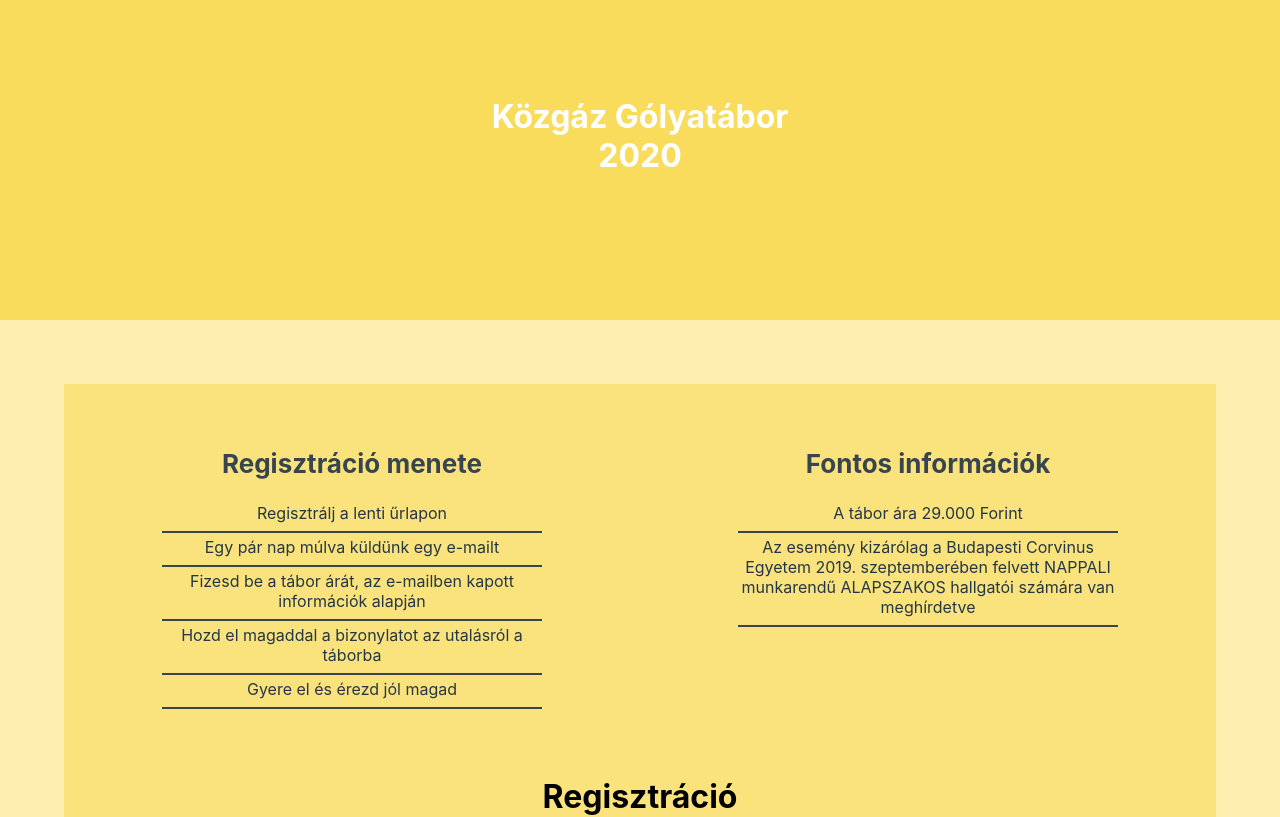
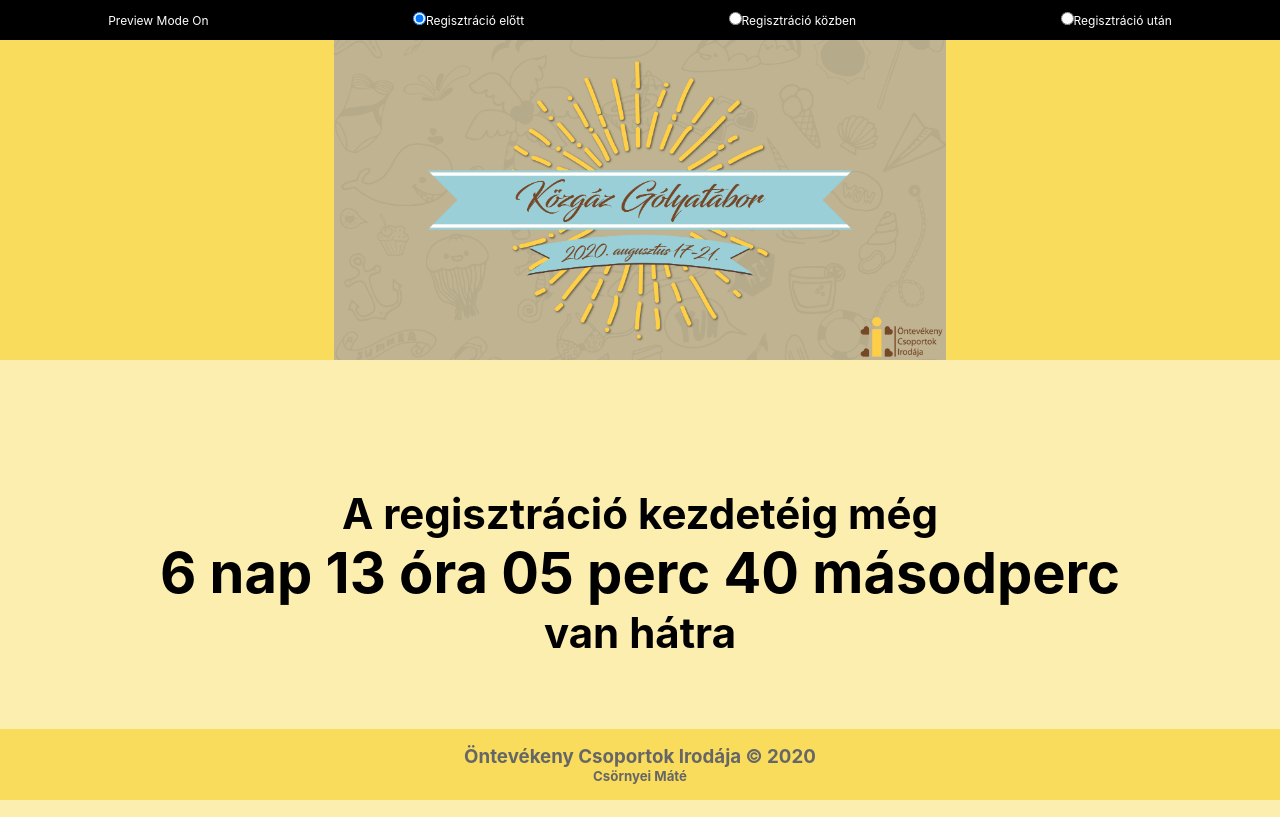
Before and after one commit to ocsibce/ocsi-gt-regisztracio, a React (Create React App) app in the folder regisztracio/: page / in a window 1280 px wide. Shown: the top 817 px of the page. Built offline with nearby package versions, Linux system fonts and the light colour scheme.

Commit message:
Posting data to test API

```diff
--- a/regisztracio/package.json
+++ b/regisztracio/package.json
@@ -6,12 +6,14 @@
     "@testing-library/jest-dom": "^4.2.4",
     "@testing-library/react": "^9.3.2",
     "@testing-library/user-event": "^7.1.2",
+    "@types/axios": "^0.14.0",
     "@types/jest": "^24.0.0",
     "@types/node": "^12.0.0",
     "@types/react": "^16.9.0",
     "@types/react-dom": "^16.9.0",
     "@types/react-redux": "^7.1.9",
     "@types/styled-components": "^5.1.1",
+    "axios": "^0.19.2",
     "react": "^16.13.1",
     "react-dom": "^16.13.1",
     "react-redux": "^7.2.0",
--- a/regisztracio/src/Components/Hero.tsx
+++ b/regisztracio/src/Components/Hero.tsx
@@ -1,9 +1,10 @@
 import React from 'react';
 import styled from 'styled-components';
+import Cover from '../facebook_cover.png';
 
 const Header = styled.header`
     width: 100%;
-    height: 20vh;
+    height: 40vh;
     background-color: #F9DC5C;
     color: #FFF;
     position: relative;
@@ -11,45 +12,22 @@
 `;
 
 const BigHeader = styled(Header)`
-    height: 40vh
+    height: 60vh
 `
 
-const HeroContainer = styled.div`
-    margin: 0;
-    position: absolute;
-    top: 50%;
-    left: 50%;
-    transform: translate(-50%, -50%);
+const HeroImg = styled.img`
+    max-width: 100%;
+    max-height: 100%;
 `;
 
-const MainTitle = styled.h1`
-    font-size: 32px;
-    margin-bottom: 24px;
-`;
-
-const BigTitle = styled(MainTitle)`
-    margin-bottom: 48px;
-`;
-
-const TitleSpan = styled.span`
-    display: block;
-`;
+// TODO: text in mobile view
 
 const Hero = (props: {heroStyle: "small" | "big"}) => {
 
-    const heroText = <>
-        <TitleSpan>Közgáz Gólyatábor </TitleSpan>
-        <TitleSpan>2020</TitleSpan>
-    </>
+    return props.heroStyle === "big" ?
+        <BigHeader> <HeroImg src={Cover} /> </BigHeader> :
+        <Header> <HeroImg src={Cover} /> </Header>
 
-    const heroTitle = props.heroStyle === "big" ? <BigTitle> {heroText} </BigTitle> : <MainTitle> {heroText} </MainTitle>;
-
-    const heroHeader = props.heroStyle === "big" ?
-        <BigHeader> <HeroContainer> {heroTitle} </HeroContainer> </BigHeader> :
-        <Header> <HeroContainer> {heroTitle} </HeroContainer> </Header>
-
-
-    return heroHeader;
 }
 
 export default Hero;
--- a/regisztracio/src/Components/Registration/Form.tsx
+++ b/regisztracio/src/Components/Registration/Form.tsx
@@ -1,7 +1,9 @@
 import React, { useState, useEffect } from 'react';
 import styled from 'styled-components';
+import { useSelector, useDispatch } from 'react-redux';
+import axios, { AxiosResponse, AxiosError } from 'axios';
 import { RegisztracioAdat, InitialState } from '../../utils/types';
-import { useSelector } from 'react-redux';
+import { requestSent, resultChanged } from '../../State/actions';
 
 const FormContainer = styled.div`
     display: flex;
@@ -134,7 +136,7 @@
         },
         nem: null,
         oktazonosito: null,
-        szulDatum: "",
+        szulDatum: "2000-01-01",
         szulHely: "",
         anyjaNeve: "",
         allergia: "",
@@ -153,9 +155,10 @@
     const [isFormValid, setIsFormValid] = useState(false);
 
     const szakok = useSelector((state: InitialState) => state.szakok);
+    const dispatch = useDispatch();
 
     const szakOptions = szakok!.map((szak) => {
-        return <option value={szak.id}>{szak.name}</option>
+        return <option key={szak.name} value={szak.id}>{szak.name}</option>
     })
 
     useEffect(() => {
@@ -373,8 +376,63 @@
 
     const onSubmit = (event: Event) => {
         event.preventDefault();
-        console.log(regAdat);
-        // TODO this
+        const golyaAdat = {
+            nev: regAdat.nev,
+            email: regAdat.email,
+            szak: regAdat.szak,
+            telefonszam: regAdat.telefonszam,
+            cim: `${regAdat.lakcim.irszam} ${regAdat.lakcim.varos} ${regAdat.lakcim.utca}`,
+            nem: regAdat.nem,
+            oktatasiAzonosito: regAdat.oktazonosito,
+            szuletesiDatum: regAdat.szulDatum,
+            szuletesiHely: regAdat.szulHely,
+            poloMeret: regAdat.polo,
+            hetfo: regAdat.napok.hetfo,
+            kedd: regAdat.napok.kedd,
+            szerda: regAdat.napok.szerda,
+            csutortok: regAdat.napok.csutortok,
+            pentek: regAdat.napok.pentek,
+            anyjaNeve: regAdat.anyjaNeve,
+            allergia: regAdat.allergia,
+            etelerzekenyseg: regAdat.etelerzekeny,
+            egyeb: regAdat.egyeb
+        };
+
+        axios('http://teszt.api.bceocsi.com/golya/create.php', {
+            method: 'post',
+            data: golyaAdat,
+            headers: {
+                'Access-Control-Allow-Origin': '*',
+                'Content-Type': 'application/json',
+            },
+            withCredentials: true
+        }).then((response: AxiosResponse) => {
+            switch(response.status) {
+                case 201:
+                    dispatch(resultChanged("sikeres"))
+                    break;
+                case 403:
+                    dispatch(resultChanged("dupla"))
+                    break;
+                case 400:
+                case 503:
+                default:
+                    dispatch(resultChanged("sikertelen"))
+                    break;
+            }
+        }).catch((error: AxiosError) => {
+            switch(error.response!.status) {
+                case 403:
+                    dispatch(resultChanged("dupla"))
+                    break;
+                case 400:
+                case 503:
+                default:
+                    dispatch(resultChanged("sikertelen"))
+                    break;
+            }
+        });
+        dispatch(requestSent());
     }
 
     const validateForm = () => {
@@ -392,7 +450,7 @@
             setIsFormValid(false);
             return;
         }
-        if(regAdat.lakcim.irszam < 1000 || regAdat.lakcim.varos === "" || regAdat.lakcim.utca === "" || regAdat.szulDatum === "" || regAdat.szulHely === "" || regAdat.anyjaNeve === "") {
+        if(regAdat.lakcim.irszam < 1000 || regAdat.lakcim.varos === "" || regAdat.lakcim.utca === "" || regAdat.szulDatum === "" || regAdat.szulHely === "" || regAdat.anyjaNeve === "" || regAdat.szak === "" || regAdat.polo === "") {
             setIsFormValid(false);
             return;
         }
@@ -450,7 +508,7 @@
                     </InputGroup>
                     <InputGroup>
                         <Label htmlFor="szulDate">Születési dátum</Label>
-                        <Input type="date" name="szulDate" id="szulDate" onChange={szulDatumChange} />
+                        <Input type="date" name="szulDate" id="szulDate" onChange={szulDatumChange} value={regAdat.szulDatum} />
                     </InputGroup>
                     <InputGroup>
                         <Label htmlFor="szulHely">Születési hely</Label>
@@ -473,17 +531,17 @@
                     <InputGroup>
                         <Label>Szak</Label>
                         <Select name="szak" id="szak" onChange={szakSelect} value={regAdat.szak} >
+                            <option value="" disabled>Kérlek válasz</option>
                             {szakOptions}
                         </Select>
                     </InputGroup>
                     <InputGroup>
                         <Label>Póló méret</Label>
                         <Select name="polo" id="polo" onChange={poloSelect} value={regAdat.polo}>
-                            <option value="xs">XS</option>
+                            <option value="" disabled>Kérlek válasz</option>
                             <option value="s">S</option>
                             <option value="m">M</option>
                             <option value="l">L</option>
-                            <option value="xl">XL</option>
                         </Select>
                     </InputGroup>
                     <InputGroupDays>
@@ -551,7 +609,7 @@
                     </InputGroup>
                 </FormColLast>
             </FormContainer>
-            <h4>Biztos itt lesz valami házirend meg adatkezelési szabályzat</h4>
+            <h4>A regisztrációval kijelentem, hogy a <a href="#">házirendet</a> és az <a href="#">adatkezelési nyilatkozatot</a> elolvastam és elfogadom.</h4>
             {isFormValid ?
                 <ActiveButton onClick={(event: any) => onSubmit(event as Event)}>Regisztráció</ActiveButton>
                 :
--- a/regisztracio/src/Components/Registration/Registration.tsx
+++ b/regisztracio/src/Components/Registration/Registration.tsx
@@ -1,4 +1,4 @@
-import React, {useState} from 'react';
+import React from 'react';
 import styled from 'styled-components';
 import Details from './Details';
 import Form from './Form';
--- a/regisztracio/src/State/actions.ts
+++ b/regisztracio/src/State/actions.ts
@@ -3,12 +3,20 @@
 export const DATA_FROM_API = "data_from_api"
 export const PREVIEW_CHANGED = "preview_changed";
 export const TIME_CHANGED = "time_changed";
-export const RESULT_CHANGED = "result_changed"
+export const RESULT_CHANGED = "result_changed";
+export const REQUEST_SENT = "request_sent";
 
 export function dataFromApi(data: any): Action {
     return {
         type: DATA_FROM_API,
         payload: data
+    }
+}
+
+export function requestSent(): Action {
+    return {
+        type: REQUEST_SENT,
+        payload: null
     }
 }
 
--- a/regisztracio/src/State/reducer.ts
+++ b/regisztracio/src/State/reducer.ts
@@ -1,7 +1,7 @@
 import { InitialState, Action } from '../utils/types';
 import { Reducer } from 'redux';
 import { initialState } from '..';
-import { PREVIEW_CHANGED, TIME_CHANGED, RESULT_CHANGED, DATA_FROM_API } from './actions';
+import { PREVIEW_CHANGED, TIME_CHANGED, RESULT_CHANGED, DATA_FROM_API, REQUEST_SENT } from './actions';
 
 const reducer: Reducer<InitialState, any> = (
     state: InitialState | undefined = initialState,
@@ -31,8 +31,14 @@
         case RESULT_CHANGED:
             return {
                 ...state,
-                result: action.payload
+                result: action.payload,
+                loading: false
             }
+        case REQUEST_SENT:
+            return {
+                ...state,
+                loading: true
+            };
         default:
             return state;
     }
--- a/regisztracio/src/index.css
+++ b/regisztracio/src/index.css
@@ -6,7 +6,7 @@
 
 body {
   margin: 0;
-  width: fit-content;
+  width: 100%;
   min-height: 100vh;
   font-family: -apple-system, BlinkMacSystemFont, 'Segoe UI', 'Roboto', 'Oxygen',
     'Ubuntu', 'Cantarell', 'Fira Sans', 'Droid Sans', 'Helvetica Neue',
--- a/regisztracio/src/index.tsx
+++ b/regisztracio/src/index.tsx
@@ -7,7 +7,7 @@
 import configureStore from './State/store';
 
 export const initialState: InitialState = {
-  preview: false,
+  preview: true,
   time: "during",
   result: null,
   startTime: new Date("2020-07-27T12:00:00"),
--- a/regisztracio/src/mockState.json
+++ b/regisztracio/src/mockState.json
@@ -1,5 +1,5 @@
 {
-    "startTime": "2020-06-27T12:00:00",
+    "startTime": "2020-07-27T10:00:00",
     "endTime": "2020-08-10T23:59:59",
     "details": {
         "regisztracioMenete": [
```
Also changed, not shown: regisztracio/src/facebook_cover.png (added), 1 other file (tests, documents, lock files or other folders).
